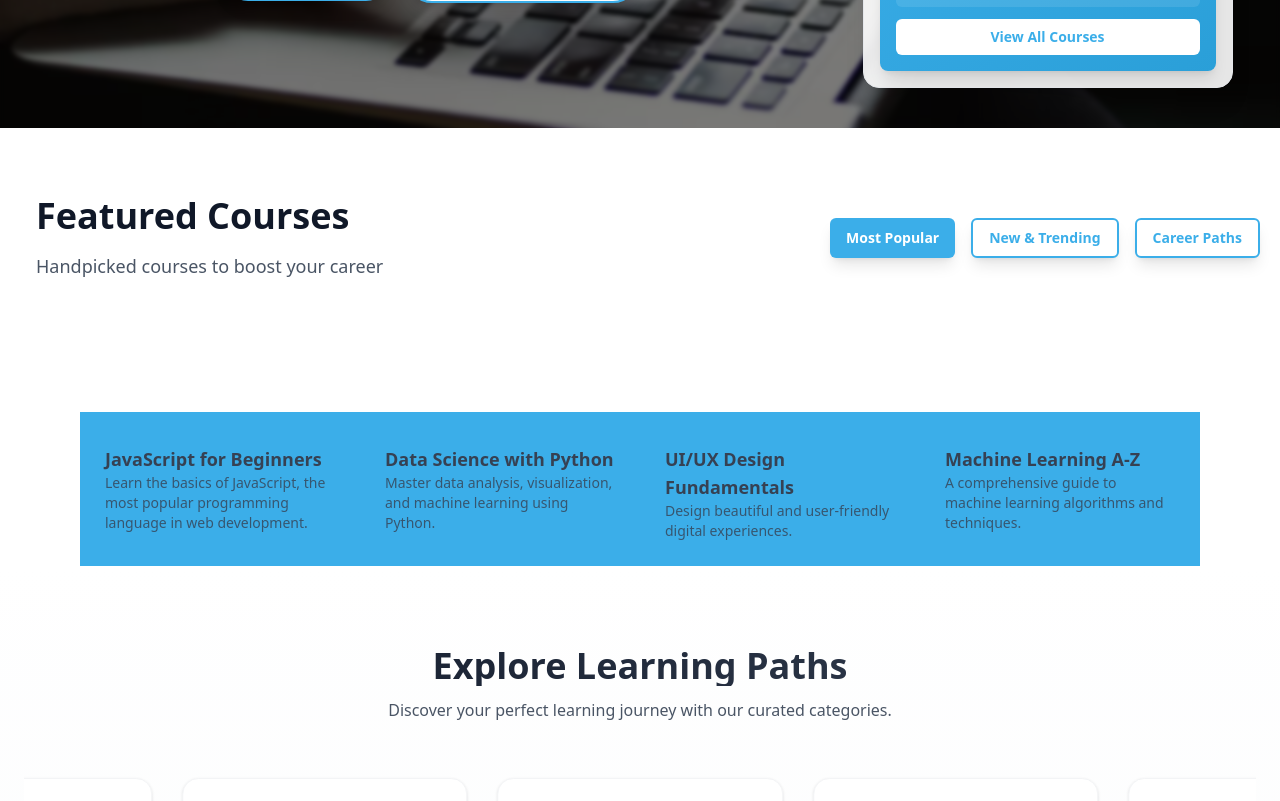
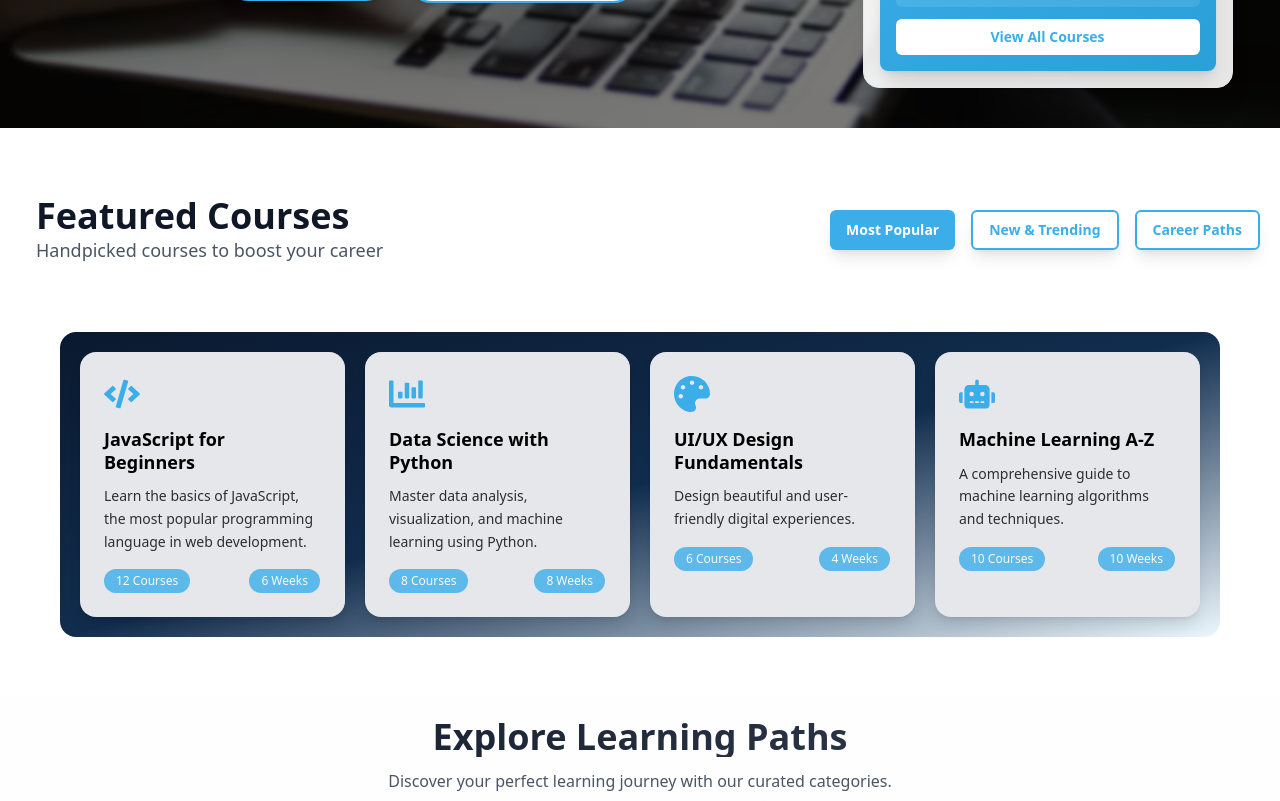
Before and after one commit to SadiaAfridi663/codersCamp, a React (Vite) app: page / in a window 1280 px wide. Shown: the part 500-1301 px from the top of the page. Built offline with nearby package versions, Linux system fonts and the light colour scheme.

Commit message:
feature section

```diff
--- a/Data/Array.js
+++ b/Data/Array.js
@@ -1,3 +1,15 @@
+import {
+  FaCode,
+  FaMobileAlt,
+  FaServer,
+  FaDatabase,
+  FaCloud,
+  FaShieldAlt,
+  FaBullhorn,
+  FaBriefcase,
+  FaPython,FaChartBar, FaPalette, FaRobot
+} from "react-icons/fa";
+
 export const Right = [
   { id: 1, Level: "B", color: "bg-primary text-white" },
   { id: 2, Level: "I", color: "bg-primary/80 text-white" },
@@ -11,36 +23,42 @@ export const recommendations = [
   { id: 2, title: "Data Science", icon: "fas fa-chart-bar" },
   { id: 3, title: "UI/UX Design", icon: "fas fa-palette" },
 ];
+
 export const popularCourses = [
   {
     id: 1,
     title: "JavaScript for Beginners",
     desc: "Learn the basics of JavaScript, the most popular programming language in web development.",
-    icon: "fas fa-code",
-    instructor: "John Doe",
+    icon: FaCode,
+    courseCount: "12 Courses",
+    duration: "6 Weeks"
   },
   {
     id: 2,
     title: "Data Science with Python",
     desc: "Master data analysis, visualization, and machine learning using Python.",
-    icon: "fas fa-chart-bar",
-    instructor: "Jane Smith",
+    icon: FaChartBar,
+    courseCount: "8 Courses",
+    duration: "8 Weeks"
   },
   {
     id: 3,
     title: "UI/UX Design Fundamentals",
     desc: "Design beautiful and user-friendly digital experiences.",
-    icon: "fas fa-palette",
-    instructor: "Emily Johnson",
+    icon: FaPalette,
+    courseCount: "6 Courses",
+    duration: "4 Weeks"
   },
   {
     id: 4,
     title: "Machine Learning A-Z",
     desc: "A comprehensive guide to machine learning algorithms and techniques.",
-    icon: "fas fa-robot",
-    instructor: "Michael Brown",
+    icon: FaRobot,
+    courseCount: "10 Courses",
+    duration: "10 Weeks"
   },
 ];
+
 export const FilterButtons = [
   {
     id: "popular",
@@ -62,20 +80,6 @@ export const FilterButtons = [
   },
 ];
 // src/Data/Array.js (or wherever you keep it)
-import {
-  FaCode,
-  FaChartBar,
-  FaPalette,
-  FaRobot,
-  FaMobileAlt,
-  FaServer,
-  FaDatabase,
-  FaCloud,
-  FaShieldAlt,
-  FaBullhorn,
-  FaBriefcase,
-  FaPython,
-} from "react-icons/fa";
 
 export const CategoriesArray = [
   {
--- a/src/Component/Home/FeaturedCourses.jsx
+++ b/src/Component/Home/FeaturedCourses.jsx
@@ -6,11 +6,11 @@ import FeaturedCoursesCategories from "./FeaturedCoursesCategories";
 export default function FeaturedCourses() {
   return (
     <div>
-    <div className="md:flex justify-between items-center space-x-4 mb-8 p-5">
+    <div className="md:flex justify-between items-center space-x-4 p-5">
       <div className="max-w-7xl  py-12 px-4">
         {/* Title and Subtitle */}
-        <div className="sm:text-center md:text-left mb-8">
-          <h1 className="text-3xl lg:text-4xl font-bold text-gray-900 mb-4">
+        <div className="sm:text-center md:text-left">
+          <h1 className="text-3xl lg:text-4xl font-bold text-gray-900 ">
             Featured Courses
           </h1>
           <p className="text-lg text-gray-600">
@@ -20,7 +20,7 @@ export default function FeaturedCourses() {
       </div>
       {/* Filter Buttons */}
       <div>
-        <div className="flex justify-center space-x-4 mb-8">
+        <div className="flex justify-center space-x-4 ">
           {FilterButtons.map((button) => (
             <Button
               key={button.id}
--- a/src/Component/Home/FeaturedCoursesCategories.jsx
+++ b/src/Component/Home/FeaturedCoursesCategories.jsx
@@ -3,27 +3,40 @@ import { popularCourses } from "../../../Data/Array";
 
 export default function FeaturedCoursesCategories() {
   return (
-    <div className="bg-primary mx-20">
-  <div className="grid grid-cols-1 md:grid-cols-2 lg:grid-cols-4">
-    {popularCourses.map((course) => (
-      <div
-        key={course.id}
-        className="bg-primary text-gray-700 p-6 flex flex-col items-start
-        hover:bg-gray-900 hover:text-white hover:scale-105
-        transition-transform duration-500 ease-out cursor-pointer
-        border border-transparent hover:border-gray-900"
-      >
-        {/* Icon Section */}
-        <div className="text-4xl mb-2">
-          <i className="fas fa-laptop-code"></i>
-        </div>
+    <div className="bg-gradient-to-br from-[#0a192f] via-[#112d4e] to-[#3baee9]/10 mx-15 rounded-2xl overflow-visible">
+      <div className="grid grid-cols-1 md:grid-cols-2 lg:grid-cols-4 p-5 gap-5">
+        {popularCourses.map((course) => {
+          const Icon = course.icon;
+          return (
+            <div
+              key={course.id}
+              className="bg-gray-200 p-6 rounded-2xl hover:bg-gray-900 hover:text-white transition-all duration-300 ease-in-out cursor-pointer shadow-lg hover:shadow-2xl hover:-translate-y-6 border-r border-gray-200 relative z-20" /* Increased translate and added z-20 */
+            >
+              <div className="text-4xl text-primary mb-4">
+                <Icon />
+              </div>
 
-        <h3 className="text-lg font-semibold">{course.title}</h3>
-        <p className="text-sm opacity-80">{course.desc}</p>
+              <h3 className="text-lg font-semibold mb-3 leading-tight">
+                {course.title}
+              </h3>
+
+              <p className="text-sm opacity-80 mb-4 leading-relaxed">
+                {course.desc}
+              </p>
+
+              {/* Professional course count and duration design */}
+              <div className="flex justify-between items-center text-xs opacity-80">
+                <span className="bg-primary text-white px-3 py-1 rounded-full font-medium">
+                  {course.courseCount}
+                </span>
+                <span className="bg-primary text-white px-3 py-1 rounded-full font-medium">
+                  {course.duration}
+                </span>
+              </div>
+            </div>
+          );
+        })}
       </div>
-    ))}
-  </div>
-</div>
-
+    </div>
   );
 }
```
